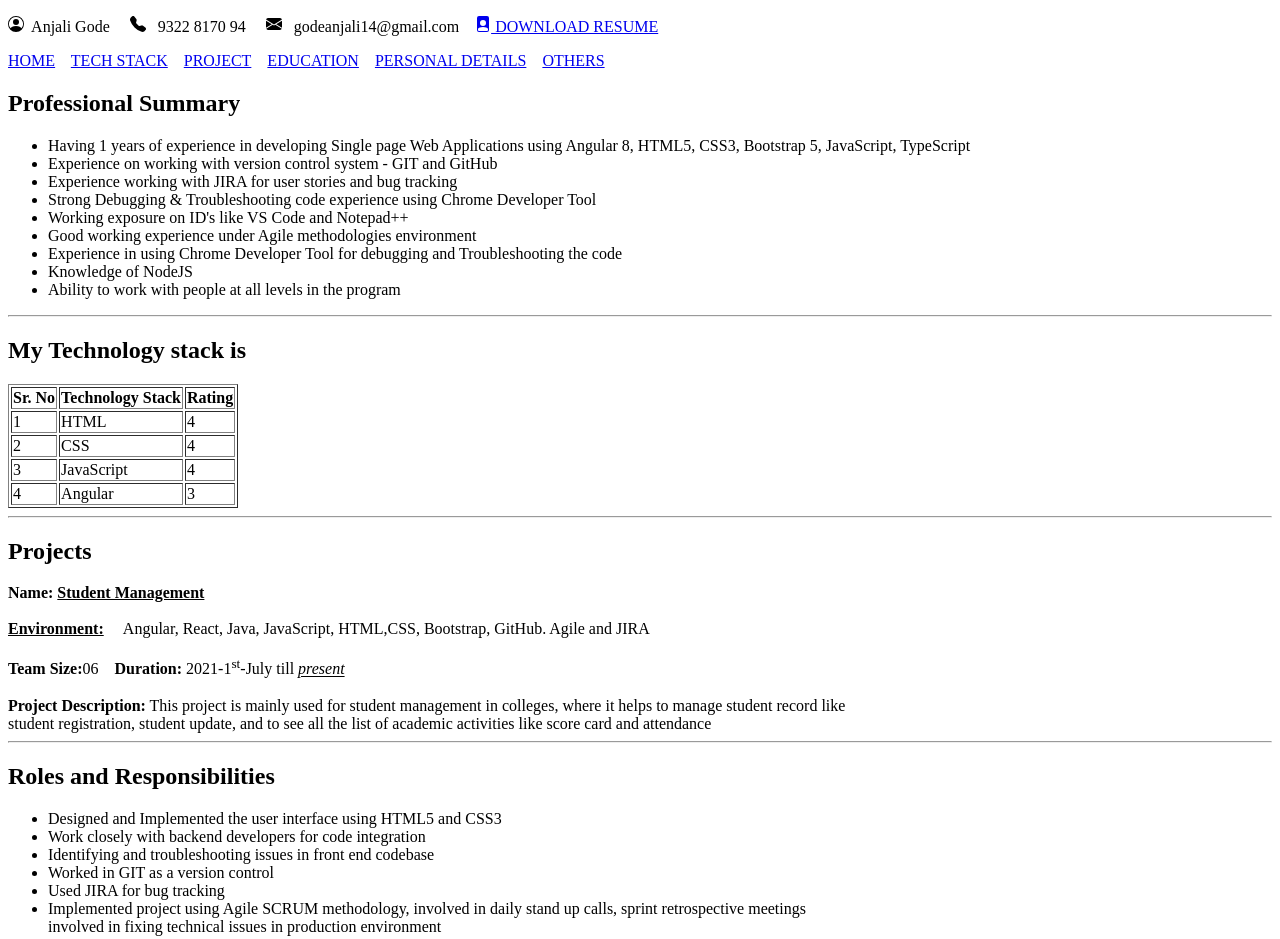
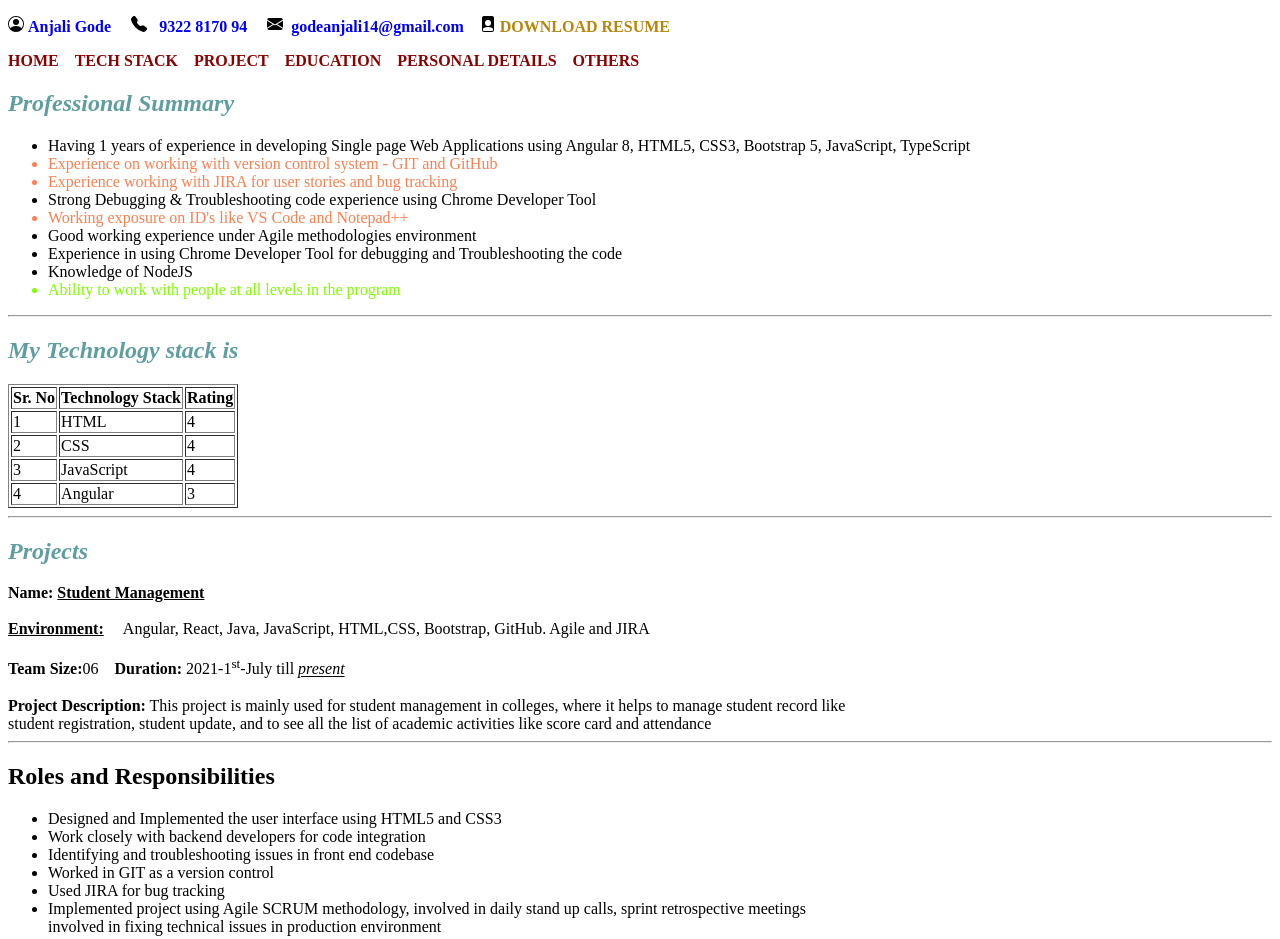
Before and after one commit to godeanjali14/my-profile-, a plain HTML site: page index.html in a window 1280 px wide. Shown: the top 939 px of the page. Drawn offline with Linux system fonts and the light colour scheme.

Commit message:
Change the color and font weight.
Change the color and font weight.

```diff
--- a/index.html
+++ b/index.html
@@ -4,21 +4,54 @@
     <meta charset="UTF-8" />
     <meta name="viewport" content="width=device-width, initial-scale=1.0" />
     <title>My Profile</title>
+    <style>
+      #resume{
+        color: darkgoldenrod;
+        font-weight: bolder;
+      }
+      .heading{
+        color: cadetblue;
+        font-style: italic;
+      }
+    a{
+      color: darkred;
+      font-weight: bolder;
+      text-decoration: none;
+    }
+    .home{
+      color: coral;
+      font-weight: 200;
+    }
+    #anjali{
+      color: chartreuse;
+      font-weight: 200;
+    }
+    .one{
+      color: black;
+      font-weight: bolder;
+    }
+    #info{
+      color: blue;
+      font-weight: bolder;
+    }
+
+    </style>
+
   </head>
   <body>
     <!--Header Section -->
     <header>
-        <p><svg xmlns="http://www.w3.org/2000/svg" width="16" height="16" fill="currentColor" class="bi bi-person-circle" viewBox="0 0 16 16">
+        <p id="info"><svg class="one" xmlns="http://www.w3.org/2000/svg" width="16" height="16" fill="currentColor" class="bi bi-person-circle" viewBox="0 0 16 16">
             <path d="M11 6a3 3 0 1 1-6 0 3 3 0 0 1 6 0"/>
             <path fill-rule="evenodd" d="M0 8a8 8 0 1 1 16 0A8 8 0 0 1 0 8m8-7a7 7 0 0 0-5.468 11.37C3.242 11.226 4.805 10 8 10s4.757 1.225 5.468 2.37A7 7 0 0 0 8 1"/>
-          </svg>&nbsp; Anjali Gode &nbsp;&nbsp;&nbsp;
-          <svg xmlns="http://www.w3.org/2000/svg" width="16" height="16" fill="currentColor" class="bi bi-telephone-fill" viewBox="0 0 16 16">
+          </svg>&nbsp;Anjali Gode &nbsp;&nbsp;&nbsp;
+          <svg class="one" xmlns="http://www.w3.org/2000/svg" width="16" height="16" fill="currentColor" class="bi bi-telephone-fill" viewBox="0 0 16 16">
             <path fill-rule="evenodd" d="M1.885.511a1.745 1.745 0 0 1 2.61.163L6.29 2.98c.329.423.445.974.315 1.494l-.547 2.19a.68.68 0 0 0 .178.643l2.457 2.457a.68.68 0 0 0 .644.178l2.189-.547a1.75 1.75 0 0 1 1.494.315l2.306 1.794c.829.645.905 1.87.163 2.611l-1.034 1.034c-.74.74-1.846 1.065-2.877.702a18.6 18.6 0 0 1-7.01-4.42 18.6 18.6 0 0 1-4.42-7.009c-.362-1.03-.037-2.137.703-2.877z"/>
           </svg> &nbsp; 9322 8170 94 &nbsp;&nbsp;&nbsp;
-          <svg xmlns="http://www.w3.org/2000/svg" width="16" height="16" fill="currentColor" class="bi bi-envelope-fill" viewBox="0 0 16 16">
+          <svg class="one" xmlns="http://www.w3.org/2000/svg" width="16" height="16" fill="currentColor" class="bi bi-envelope-fill" viewBox="0 0 16 16">
             <path d="M.05 3.555A2 2 0 0 1 2 2h12a2 2 0 0 1 1.95 1.555L8 8.414zM0 4.697v7.104l5.803-3.558zM6.761 8.83l-6.57 4.027A2 2 0 0 0 2 14h12a2 2 0 0 0 1.808-1.144l-6.57-4.027L8 9.586zm3.436-.586L16 11.801V4.697z"/>
-          </svg> &nbsp; godeanjali14@gmail.com&nbsp;&nbsp;&nbsp;
-          <a href="assets/Resume.pdf" download=""><svg xmlns="http://www.w3.org/2000/svg" width="16" height="16" fill="currentColor" class="bi bi-file-person-fill" viewBox="0 0 16 16">
+          </svg> &nbsp;godeanjali14@gmail.com&nbsp;&nbsp;&nbsp;
+          <a href="assets/Resume.pdf" download id="resume"><svg class="one" xmlns="http://www.w3.org/2000/svg" width="16" height="16" fill="currentColor" class="bi bi-file-person-fill" viewBox="0 0 16 16">
             <path d="M12 0H4a2 2 0 0 0-2 2v12a2 2 0 0 0 2 2h8a2 2 0 0 0 2-2V2a2 2 0 0 0-2-2m-1 7a3 3 0 1 1-6 0 3 3 0 0 1 6 0m-3 4c2.623 0 4.146.826 5 1.755V14a1 1 0 0 1-1 1H4a1 1 0 0 1-1-1v-1.245C3.854 11.825 5.377 11 8 11"/>
           </svg> DOWNLOAD RESUME</a></p>
     </header>
@@ -38,23 +71,23 @@
     <section></section>
     <!-- HOME  Section-->
     <section id="home">
-      <h2> Professional Summary</h2>
+      <h2 class="heading"> Professional Summary</h2>
       <ul>
         <li>Having 1 years of experience in developing Single page Web Applications using Angular 8, HTML5, CSS3, Bootstrap 5, JavaScript, TypeScript </li>
-        <li>Experience on working with version control system - GIT and GitHub </li>
-        <li> Experience working with JIRA for user stories and bug tracking</li>
+        <li class="home">Experience on working with version control system - GIT and GitHub </li>
+        <li class="home"> Experience working with JIRA for user stories and bug tracking</li>
         <li>Strong Debugging & Troubleshooting code experience using Chrome Developer Tool </li>
-        <li>Working exposure on ID's like VS Code and Notepad++ </li>
+        <li class="home">Working exposure on ID's like VS Code and Notepad++ </li>
         <li>Good working experience under Agile methodologies environment </li>
         <li>Experience in using Chrome Developer Tool for debugging and Troubleshooting the code </li>
         <li> Knowledge of NodeJS</li>
-        <li>Ability to work with people at all levels in the program</li>
+        <li id="anjali">Ability to work with people at all levels in the program</li>
       </ul>
     </section>
     <hr>
     <!-- TEchnology stack Section -->
     <section id="techstack">
-      <h2>My Technology stack is</h2>
+      <h2 class="heading">My Technology stack is</h2>
       <table border="1" >
         <thead>
             <tr>
@@ -93,7 +126,7 @@
     <hr>
     <!-- Project Section -->
     <section id="projects">
-      <h2>Projects</h2>
+      <h2 class="heading">Projects</h2>
       <pr><strong>Name:&nbsp;<u>Student Management</u></strong></pr><br><br>
     <strong><u>Environment:</u></strong> &nbsp;&nbsp;&nbsp; Angular, React, Java, JavaScript, HTML,CSS, Bootstrap, GitHub. Agile and JIRA<br><br>
     <strong>Team Size:</strong>06&nbsp;&nbsp;&nbsp; <strong> Duration:</strong> 2021-1<sup>st</sup>-July till <i><u>present</u></i><br><br>
```
